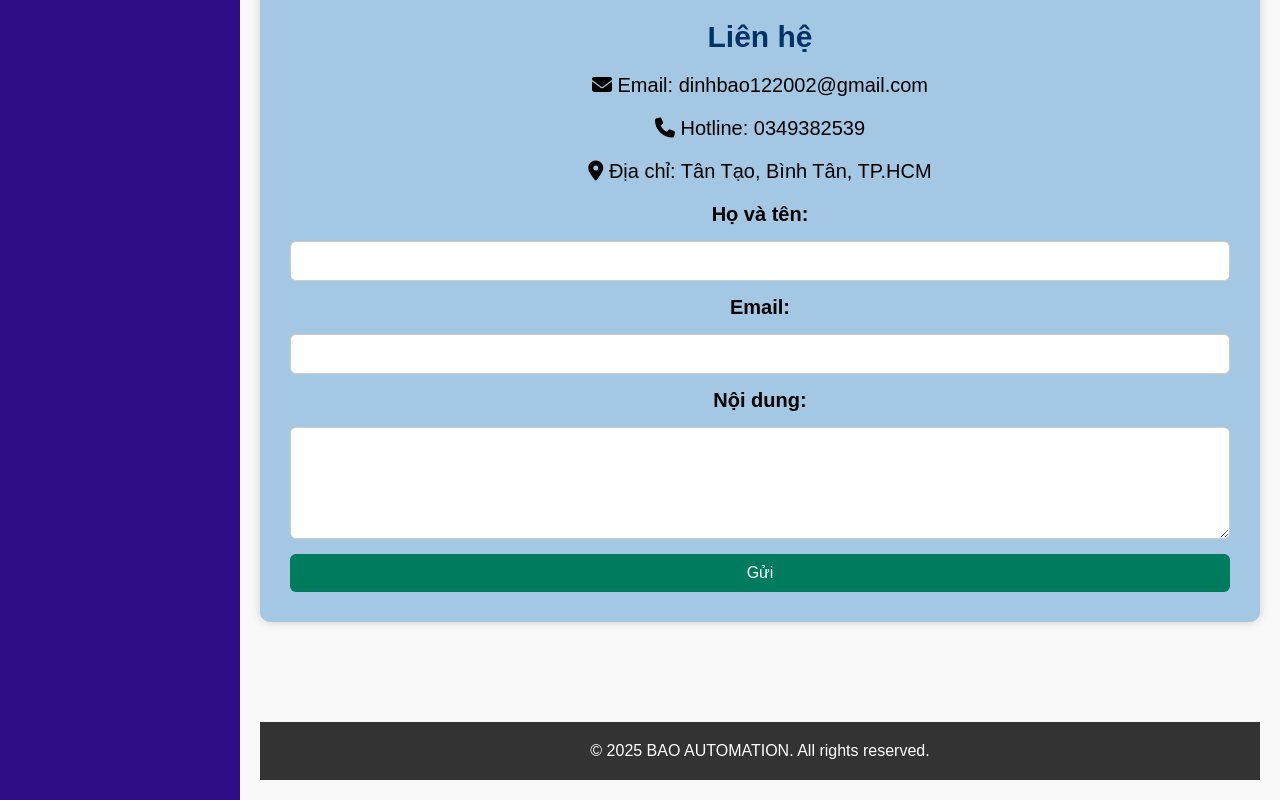
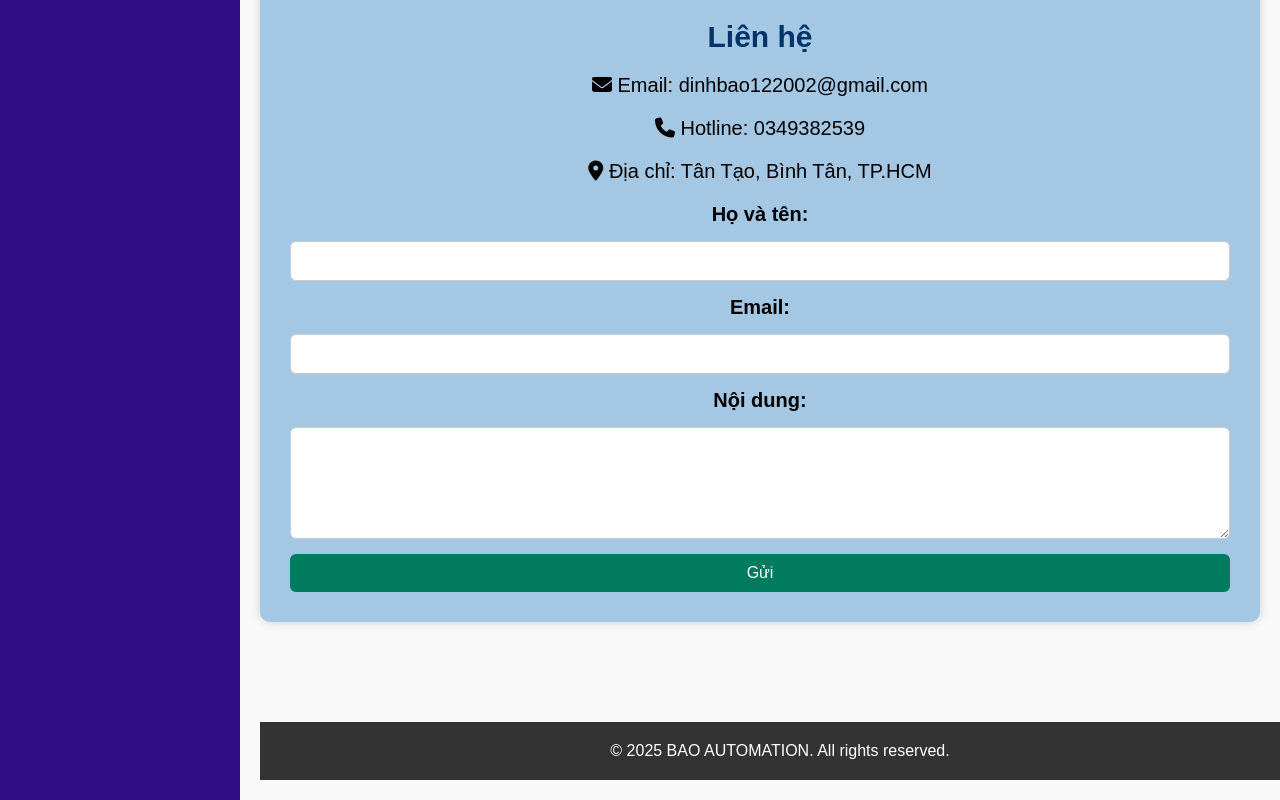
Before and after one commit to DinhChiBao/baoautomatio, a plain HTML site: page index.html in a window 1280 px wide. Shown: the part 2806-3606 px from the top of the page. Drawn offline with Linux system fonts and the light colour scheme.

Commit message:
Update style.css
Signed-off-by: DinhChiBao <117970098+DinhChiBao@users.noreply.github.com>

```diff
--- a/style.css
+++ b/style.css
@@ -199,7 +199,8 @@ html{
   background-color: #333;
   color: white;
   padding: 20px;
-  margin-top: 40px;
-  bottom:0;
-  align-items: center;
+  position: relative;
+  bottom: 0;
+  width: 100%;
+  font-size: 16px;
 }
```
